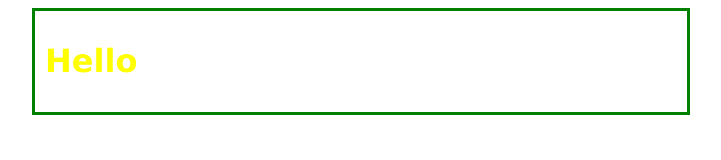
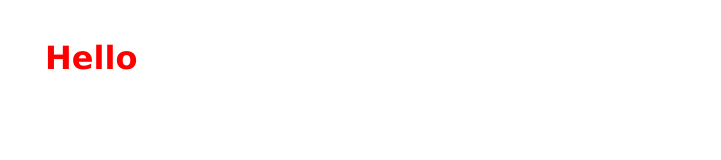
Before and after one commit to clawdev/party-invitation, a plain HTML site: page index.html in a window 1280 px wide. Shown: the whole page, without its empty margins (279-1000 px from the left). Drawn offline with Linux system fonts and the light colour scheme.

Commit message:
Update main.css

```diff
--- a/main.css
+++ b/main.css
@@ -1,12 +1,11 @@
 h1 {
     font-family: Verdana, Geneva, Tahoma, sans-serif;
     font-size: 23;
-    color: yellow;
+    color: red;
 }
 
 div {
     margin: auto;
     width: 50%;
-    border: 3px solid green;
     padding: 10px;
 }
```
